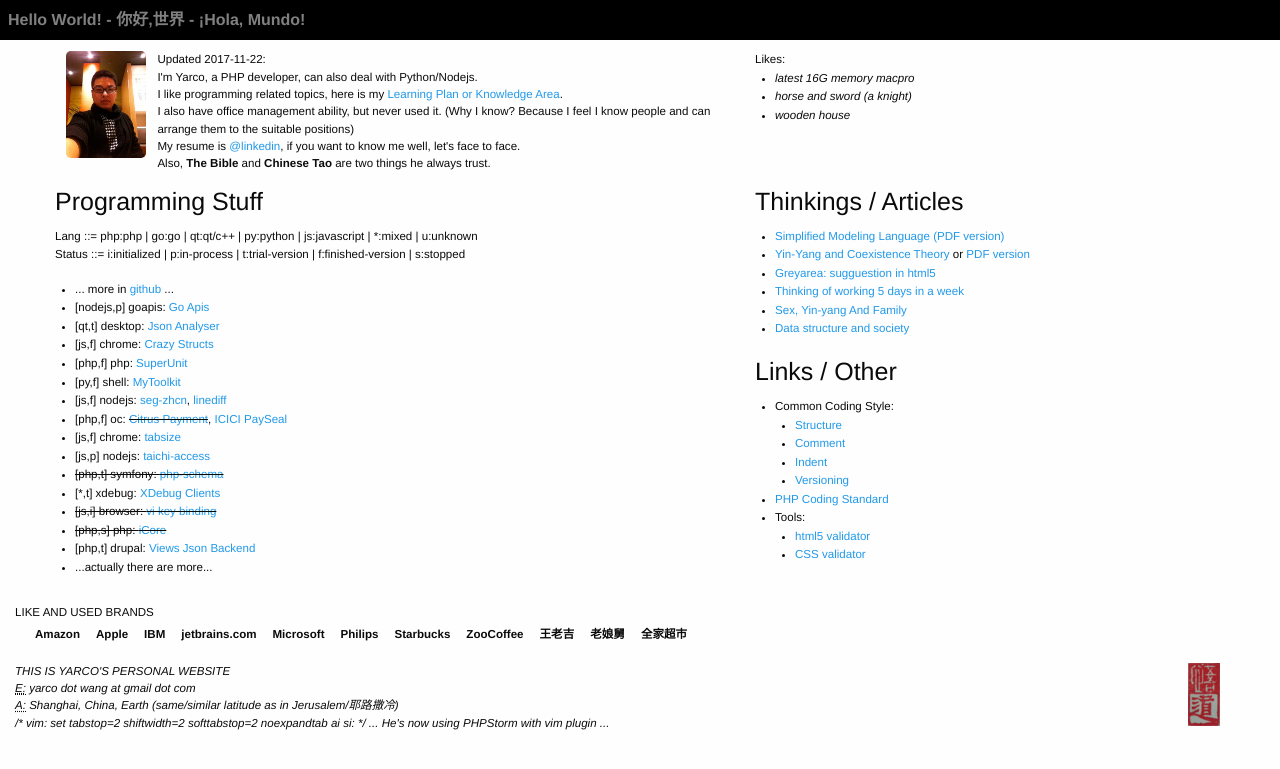
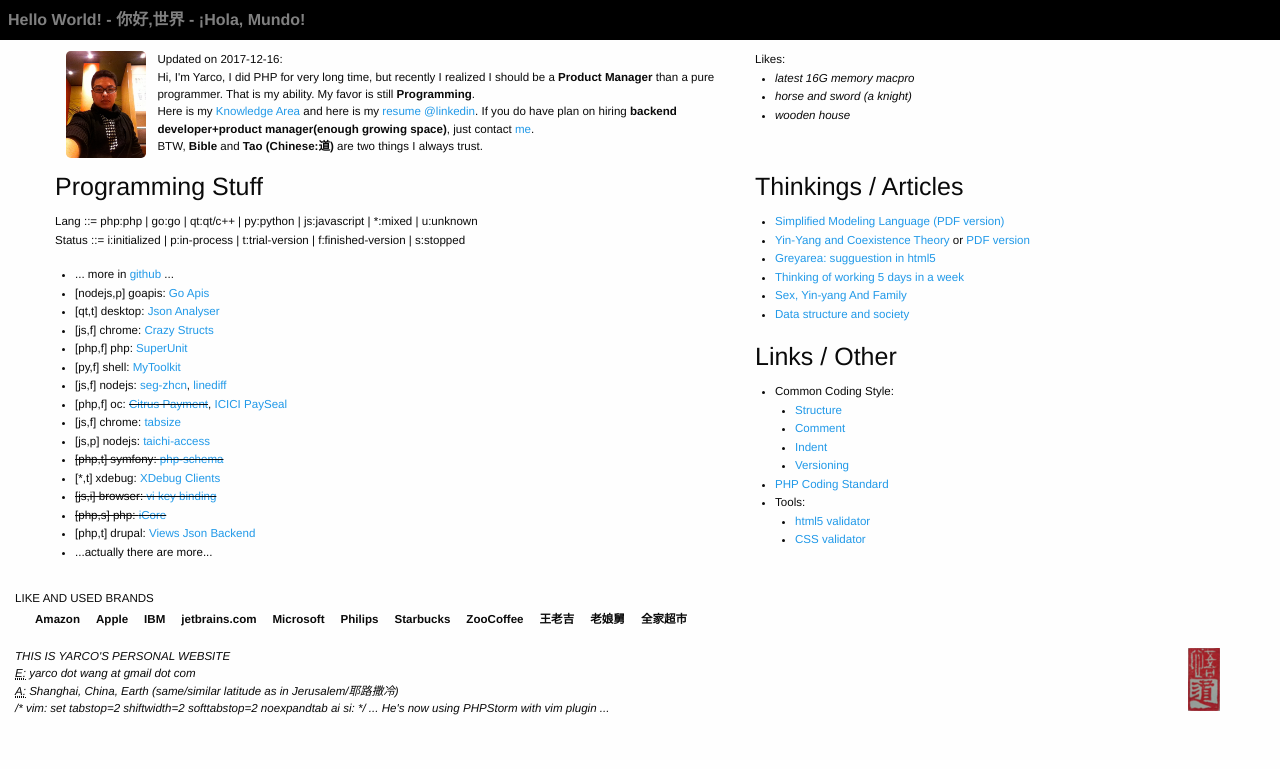
Before and after one commit to yarcowang/yarcowang.github.io, a Jekyll site: the page built from index.html, in a window 1280 px wide. Shown: the top 769 px of the page. Built offline with Jekyll 4.4.1, drawn with Linux system fonts in a browser that asks for light colours.

Commit message:
Maybe I should be a product manager...

```diff
--- a/index.html
+++ b/index.html
@@ -4,12 +4,10 @@ layout: page
 		<div class="row">
 			<div class="large-7 columns">
 				<img src="files/myself.jpg" class="float-left" style="width:5rem;margin:0 .7rem 0;border-radius:.3rem" />
-				Updated 2017-11-22:<br />
-				I'm Yarco, a PHP developer, can also deal with Python/Nodejs.<br />
-				I like programming related topics, here is my <a href="langs.html">Learning Plan or Knowledge Area</a>.<br />
-				I also have office management ability, but never used it. (Why I know? Because I feel I know people and can arrange them to the suitable positions)<br />
-                My resume is <a href="https://www.linkedin.com/in/yarcowang">@linkedin</a>, if you want to know me well, let's face to face.<br />
-				Also, <b>The Bible</b> and <b>Chinese Tao</b> are two things he always trust.<br />
+				Updated on 2017-12-16:<br />
+				Hi, I'm Yarco, I did PHP for very long time, but recently I realized I should be a <b>Product Manager</b> than a pure programmer. That is my ability. My favor is still <b>Programming</b>.<br />
+				Here is my <a href="langs.html">Knowledge Area</a> and here is my <a href="https://www.linkedin.com/in/yarcowang">resume @linkedin</a>. If you do have plan on hiring <b>backend developer+product manager(enough growing space)</b>, just contact <a href="mailto:yarco.wang@gmail.com">me</a>.<br />
+				BTW, <b>Bible</b> and <b>Tao (Chinese:道)</b> are two things I always trust.<br />
 			</div>
 			<div class="large-5 columns">
 				Likes:
--- a/langs.html
+++ b/langs.html
@@ -6,5 +6,5 @@ layout: page-disqus
 		</h1>
 		<div align="center" class="globalOverview">
 			<i>notice: only branches in deep color are in product level</i>
-			<img src="langs_files/images/My  Languages.jpg" width="72.36%" style="display:block">
+			<img src="langs_files/images/My  Languages.jpg" width="85%" style="display:block">
 		</div>
```
Also changed, not shown: langs_files/images/My  Languages.jpg.
